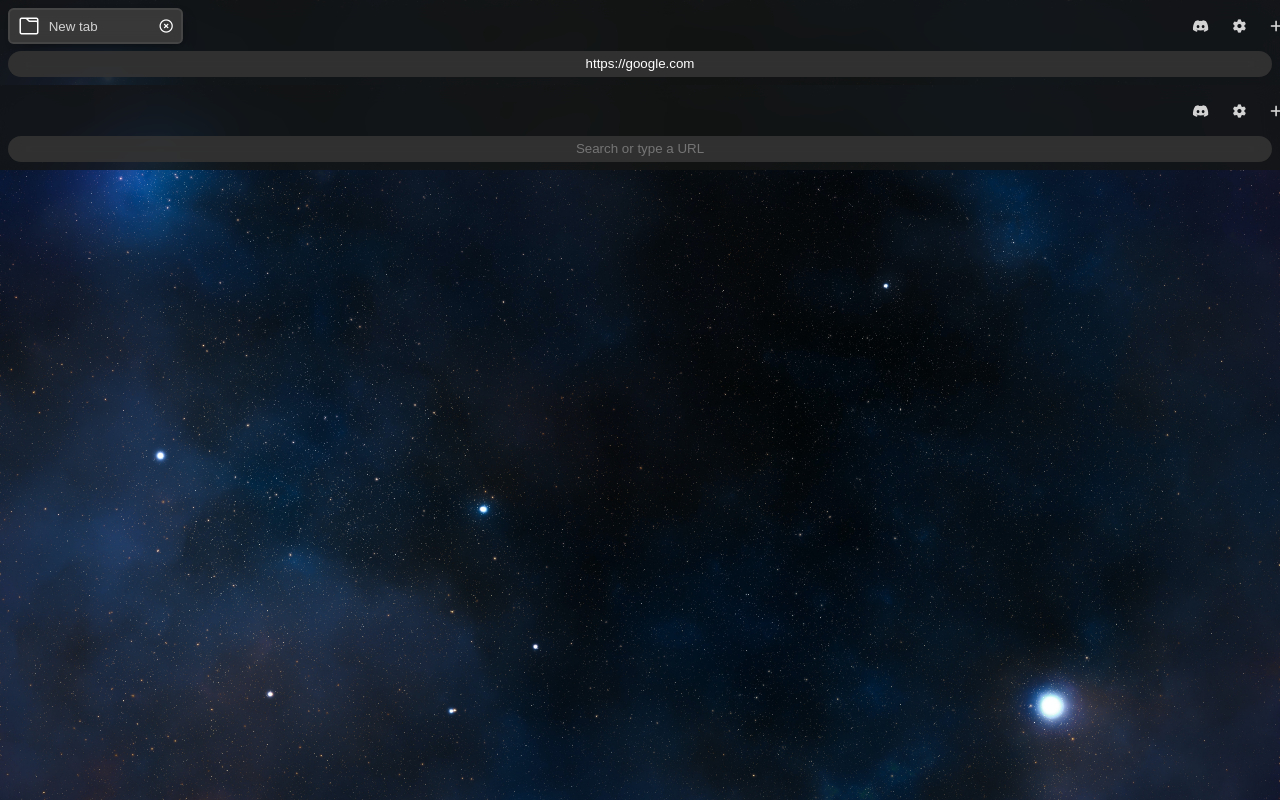
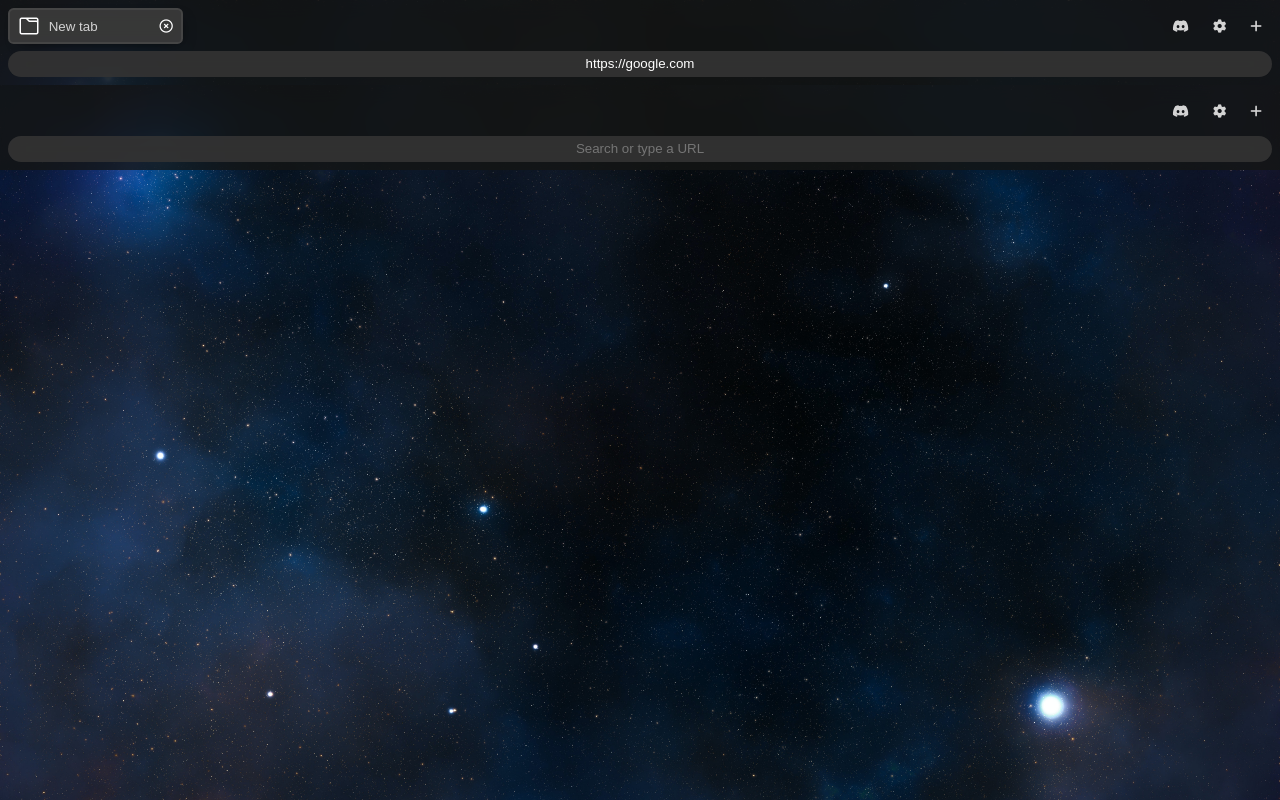
Before and after one commit to Awsomegameplay123/frontend, a Svelte app: page / in a window 1280 px wide. Built offline with nearby package versions, Linux system fonts and the light colour scheme.

Commit message:
Update global.css

```diff
--- a/public/global.css
+++ b/public/global.css
@@ -116,7 +116,7 @@ body {
 	justify-content: center;
 	gap: 0.25rem;
 	height: 100%;
-	width: 70px;
+	width: 120px;
 }
 
 #settingsandnewtab>button {
```
